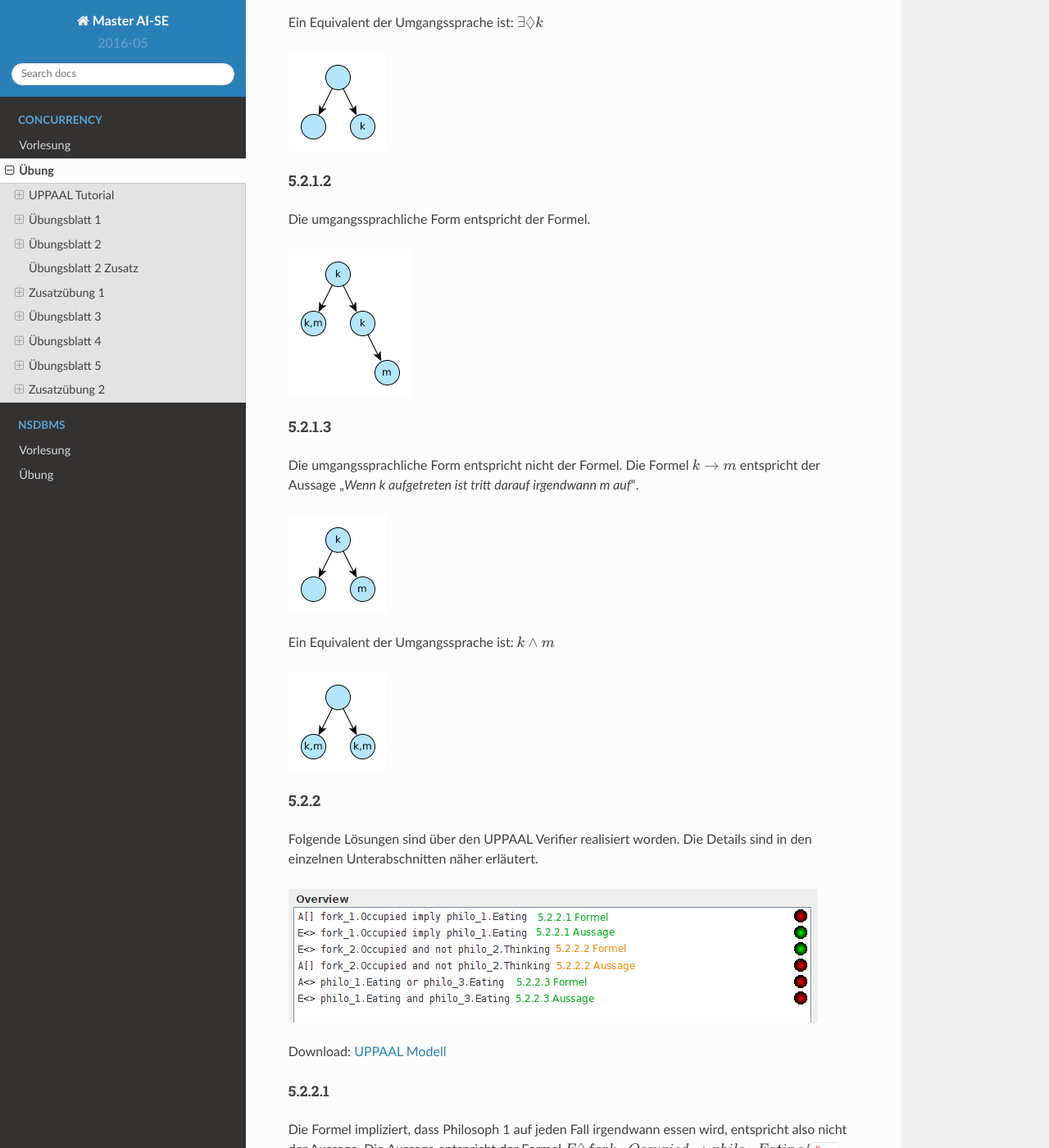
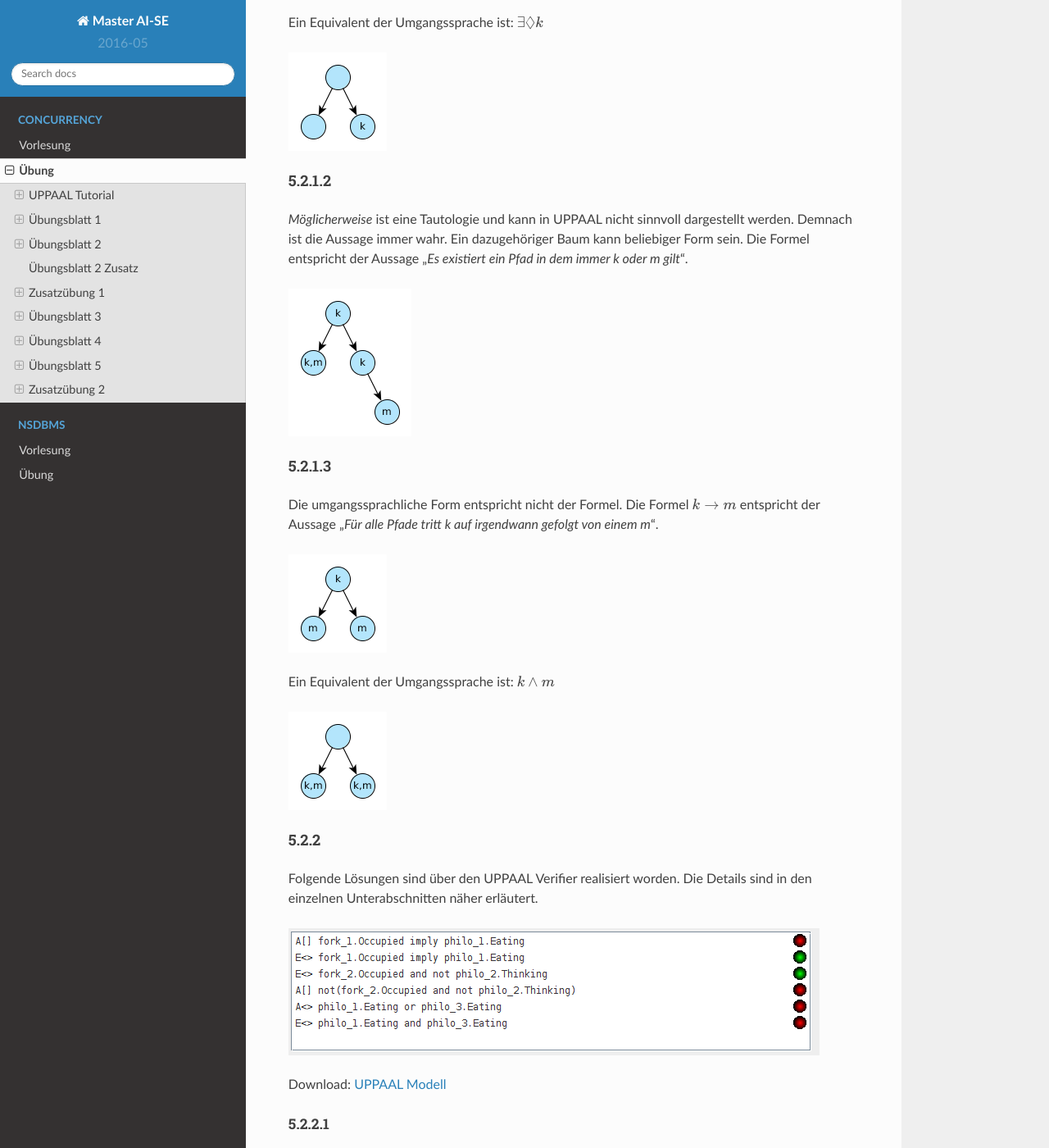
Before and after one commit to captain-proton/aise, a Sphinx documentation site: the page built from documentation/source/concurrency/exercises.rst, in a window 1280 px wide and 1400 px high, scrolled down 16610 px. Shown: the whole window at 82% size. Built offline with Sphinx 7.4.7 and the Read the Docs theme 2.0.0, drawn with Linux system fonts in a browser that asks for light colours; formulas are drawn with MathJax 3; some of the changed text lies outside the part shown.

Commit message:
fix solution of concurrency exercise 5.2

```diff
--- a/documentation/source/concurrency/exercises.rst
+++ b/documentation/source/concurrency/exercises.rst
@@ -450,14 +450,14 @@ Ein Equivalent der Umgangssprache ist: :math:`\exists \lozenge k`
 5.2.1.2
 ^^^^^^^
 
-Die umgangssprachliche Form entspricht der Formel.
+*Möglicherweise* ist eine Tautologie und kann in UPPAAL nicht sinnvoll dargestellt werden. Demnach ist die Aussage immer wahr. Ein dazugehöriger Baum kann beliebiger Form sein. Die Formel entspricht der Aussage "*Es existiert ein Pfad in dem immer k oder m gilt*".
 
 .. image:: solutions/yed/Blatt_5_Aufgabe_5.2.1.2.png
 
 5.2.1.3
 ^^^^^^^
 
-Die umgangssprachliche Form entspricht nicht der Formel. Die Formel :math:`k \rightarrow m` entspricht der Aussage "*Wenn k aufgetreten ist tritt darauf irgendwann m auf*".
+Die umgangssprachliche Form entspricht nicht der Formel. Die Formel :math:`k \rightarrow m` entspricht der Aussage "*Für alle Pfade tritt k auf irgendwann gefolgt von einem m*".
 
 .. image:: solutions/yed/Blatt_5_Aufgabe_5.2.1.3.Formel.png
 
```
Also changed, not shown: other parts of documentation/source/concurrency/exercises.rst (+1 -1 lines), documentation/source/concurrency/solutions/uppaal/blatt_5.2.2.verifier.png, documentation/source/concurrency/solutions/yed/Blatt_5_Aufgabe_5.2.1.3.Formel.png, 3 other files.
